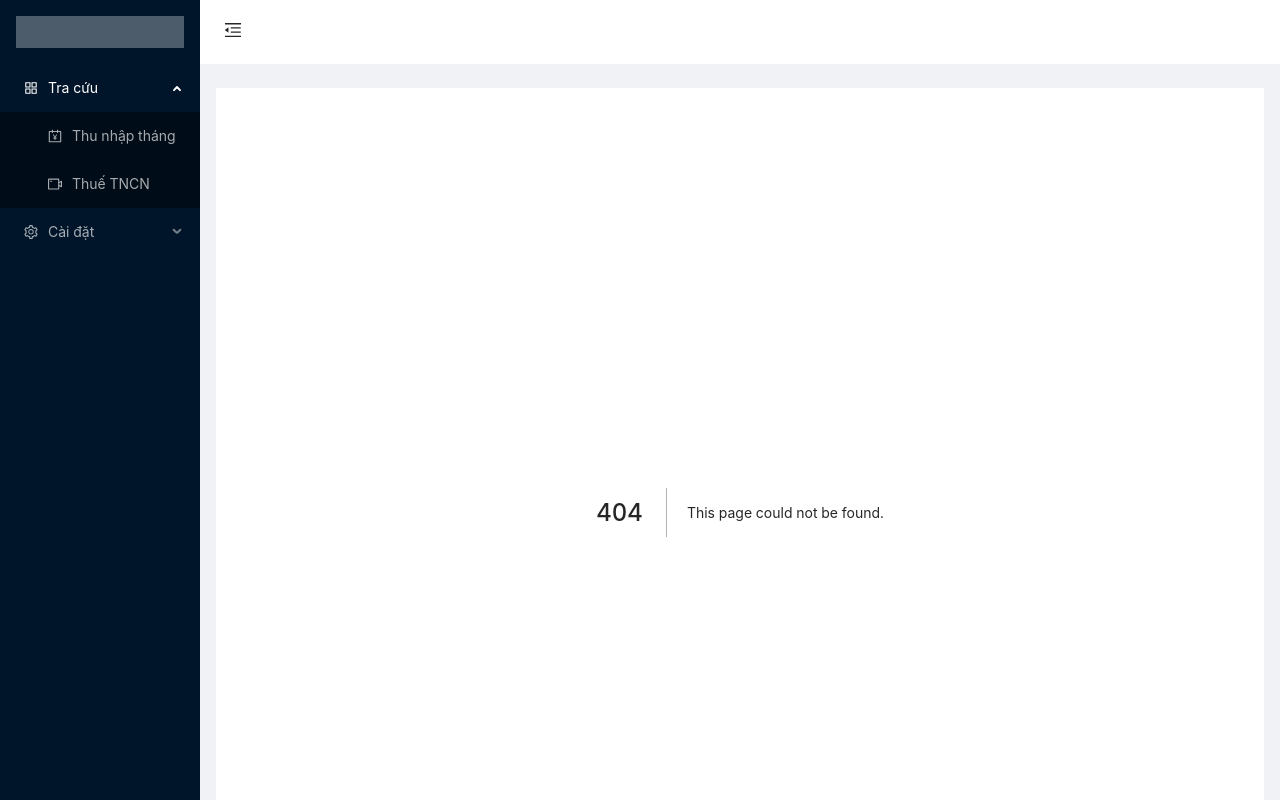
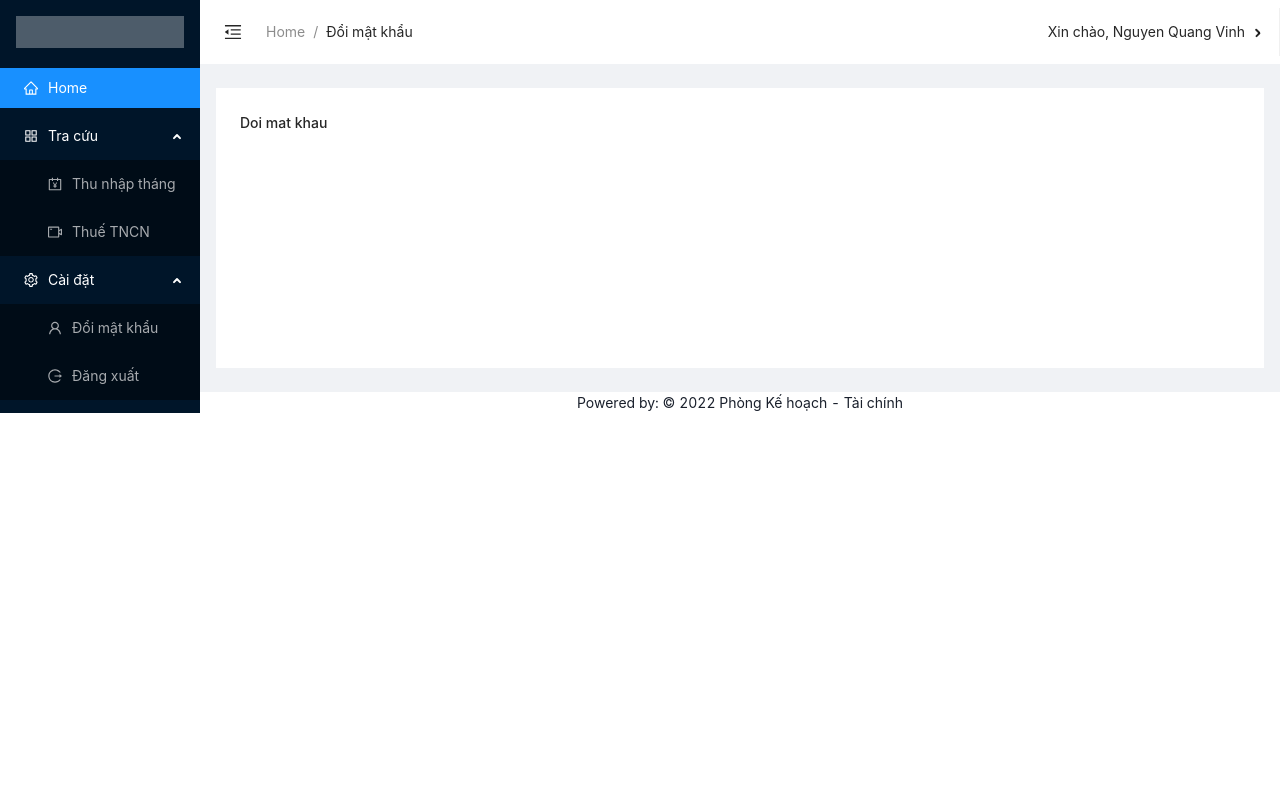
Before and after one commit to quangvinhln2008/tracuuthunhap, a Next.js app in the folder tracuuthunhap/: page /changepassword in a window 1280 px wide. Before the commit this address had no page. Shown: the top 800 px of the page. Built offline with nearby package versions, Linux system fonts and the light colour scheme.

Commit message:
update UI main

```diff
--- a/tracuuthunhap/components/Footer/index.module.css
+++ b/tracuuthunhap/components/Footer/index.module.css
@@ -4,3 +4,10 @@
   flex: 1;
   justify-content: center;
 }
+
+
+@media only screen and (max-width: 420px) {
+  .footer a{
+    font-size: 12px;
+  }
+}
--- a/tracuuthunhap/components/Header/index.jsx
+++ b/tracuuthunhap/components/Header/index.jsx
@@ -1,15 +1,37 @@
-import React from "react";
+import React,  { useEffect, useState } from "react";
 import Head from 'next/head'
+import Link from 'next/link'
+import { useRouter } from 'next/router'
 import {
   MenuFoldOutlined,
-  MenuUnfoldOutlined
+  MenuUnfoldOutlined,
+  UserOutlined,
+  LogoutOutlined
 } from '@ant-design/icons';
-import { Layout } from 'antd';
-const { Header, Content } = Layout;
-import Navbar from "../Navbar";
+
+import { Layout, Breadcrumb, Menu  } from 'antd';
+import styles from './index.module.css'
+const { Header } = Layout;
 
 const HeaderApp = (props) => {
-  const {collapsed} = props
+  const {collapsed, onClickHandle} = props
+  const router = useRouter()
+  const {pathname} = router
+  function getItem(label, key, icon, children) {
+    return {
+      key,
+      icon,
+      children,
+      label,
+    };
+  }
+  const items = [
+    getItem('Xin chào, Nguyen Quang Vinh', 'sub1',null, [
+      getItem(<Link href={'/profile'}><a onClick={() => router.push('/profile') }>Trang cá nhân</a></Link>, '1', <UserOutlined />),
+      getItem(<Link href={'/logout'}><a onClick={() => router.push('/logout') }>Đăng xuất</a></Link>, '2', <LogoutOutlined />),
+    ])
+  ];
+
   return (
     <>
        <Head>
@@ -21,16 +43,45 @@ const HeaderApp = (props) => {
           className="site-layout-background"
           style={{
             padding:0,
-            background: '#fff'
+            background: '#fff',
+            display: "flex",
+            flexDirection:"row",
+            alignItems:"center",
+            justifyContent: "space-between"
           }}
         >
+          <div className={styles.headerBreacrumb}>
             {React.createElement(collapsed ? MenuUnfoldOutlined : MenuFoldOutlined, {
               style:{padding: '0 24px',
                 fontSize: '18px',
                 lineHeight: '64px',
                 cursor: 'pointer'} ,
-            onClick: () => setCollapsed(!collapsed),
+              onClick: ()=> onClickHandle(),
             })}
+            {
+            <Breadcrumb className = {styles.headerBreadcrumbItem}>
+              <Breadcrumb.Item fontSize="18px">
+                <Link  href={'/'}>Home</Link>
+              </Breadcrumb.Item>
+              {pathname==='/thunhapthang' && <Breadcrumb.Item fontSize="18px">
+              Thu nhập tháng
+                </Breadcrumb.Item>
+              }
+              {pathname==='/thuetncn' && <Breadcrumb.Item fontSize="18px">
+                Thuế TNCN
+                  </Breadcrumb.Item>
+                }
+                {pathname==='/changepassword' && <Breadcrumb.Item fontSize="18px">
+                Đổi mật khẩu
+                  </Breadcrumb.Item>
+                }
+            </Breadcrumb>}
+          </div>
+          <div>
+          <Menu
+            items={items}
+          />
+          </div>
         </Header>
     </>
   );
--- a/tracuuthunhap/components/Header/index.module.css
+++ b/tracuuthunhap/components/Header/index.module.css
@@ -5,3 +5,15 @@
   cursor: pointer;
   transition: color 0.3s;
 }
+
+.headerBreacrumb{
+  display: flex;
+  flex-direction: row;
+  align-items: center;
+}
+
+@media only screen and (max-width: 420px) {
+  .headerBreadcrumbItem {
+    display: none;
+  }
+}
--- a/tracuuthunhap/components/Layout/index.jsx
+++ b/tracuuthunhap/components/Layout/index.jsx
@@ -1,4 +1,4 @@
-import React from "react";
+import React,{useState} from "react";
 import { useRouter } from 'next/router'
 import HeaderApp from '../Header'
 import Navbar from "../Navbar";
@@ -10,12 +10,16 @@ const { Header, Content } = Layout;
 
 const LayoutApp = (props) => {
   const {children} = props
+  const [collapsed, setCollapsed] = useState(false);
 
+  function toogleMenu(){
+    setCollapsed(!collapsed)
+  }
   return (
     <Layout>
-    <Navbar />
-    <Layout className="site-layout">
-        <HeaderApp />
+    <Navbar collapsed ={collapsed} />
+    <Layout className="site-layout" style={{width: "auto"}} >
+        <HeaderApp collapsed = {collapsed} onClickHandle = {toogleMenu} />
         <Content
           className="site-layout-background"
           style={{
--- a/tracuuthunhap/components/Navbar/index.jsx
+++ b/tracuuthunhap/components/Navbar/index.jsx
@@ -7,7 +7,8 @@ import {
   AppstoreOutlined,
   SettingOutlined,
   LogoutOutlined,
-  AccountBookOutlined
+  AccountBookOutlined,
+  HomeOutlined
 } from '@ant-design/icons';
 import { Layout, Menu } from 'antd';
 import styles from './index.module.css'
@@ -27,13 +28,14 @@ const Navbar = (props) =>{
     };
   }
   const items = [
+    getItem(<Link href={'/'}><a onClick={() => router.push('/') }>Home</a></Link>, '1', <HomeOutlined />),
     getItem('Tra cứu', 'sub1', <AppstoreOutlined />, [
-      getItem(<Link href={'/thunhapthang'}><a onClick={() => router.push('/thunhapthang') }>Thu nhập tháng</a></Link>, '1', <AccountBookOutlined />),
-      getItem(<Link href={'/thuetncn'}><a onClick={() => router.push('/thuetncn') }>Thuế TNCN</a></Link>, '2', <VideoCameraOutlined />),
+      getItem(<Link href={'/thunhapthang'}><a onClick={() => router.push('/thunhapthang') }>Thu nhập tháng</a></Link>, '2', <AccountBookOutlined />),
+      getItem(<Link href={'/thuetncn'}><a onClick={() => router.push('/thuetncn') }>Thuế TNCN</a></Link>, '3', <VideoCameraOutlined />),
     ]),
     getItem('Cài đặt', 'sub2', <SettingOutlined  />, [
-      getItem(<Link href={'/changepassword'}><a onClick={() => router.push('/changepassword') }>Đổi mật khẩu</a></Link>, '3', <UserOutlined />),
-      getItem(<Link href={'/logout'}><a onClick={() => router.push('/logout') }>Đăng xuất</a></Link>, '4', <LogoutOutlined />),
+      getItem(<Link href={'/changepassword'}><a onClick={() => router.push('/changepassword') }>Đổi mật khẩu</a></Link>, '4', <UserOutlined />),
+      getItem(<Link href={'/logout'}><a onClick={() => router.push('/logout') }>Đăng xuất</a></Link>, '5', <LogoutOutlined />),
     ]),
   ];
 
@@ -43,8 +45,8 @@ const Navbar = (props) =>{
       <Menu
         theme="dark"
         mode="inline"
-        defaultSelectedKeys={['sub1']}
-        defaultOpenKeys={['sub1']}
+        defaultSelectedKeys = {['1']}
+        defaultOpenKeys={['sub1', 'sub2']}
         items={items}
       />
   </Sider>
--- /dev/null
+++ b/tracuuthunhap/pages/changepassword/index.jsx
@@ -0,0 +1,9 @@
+import React from "react";
+
+const ChangePassword = () =>{
+  return(
+    <h1>Doi mat khau</h1>
+  )
+}
+
+export default ChangePassword;
--- a/tracuuthunhap/pages/index.js
+++ b/tracuuthunhap/pages/index.js
@@ -10,6 +10,7 @@ export default function Home() {
         <meta name="description" content="Generated by create next app" />
         <link rel="icon" href="/favicon.ico" />
       </Head>
+      <h1>Home</h1>
     </div>
   )
 }
```
Lines whose indentation alone changed are shown as unchanged.
